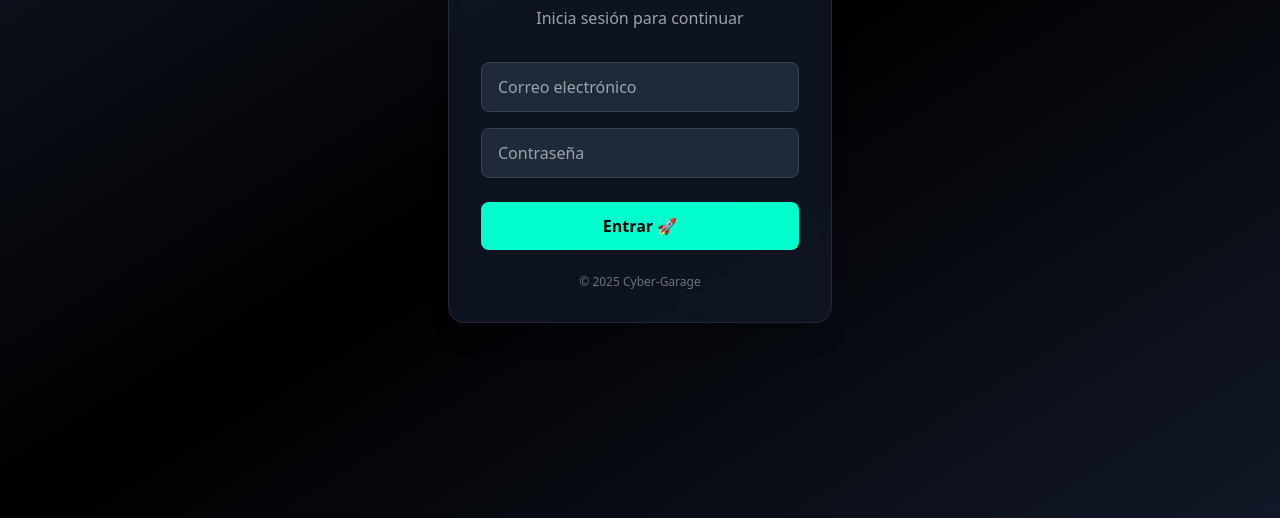
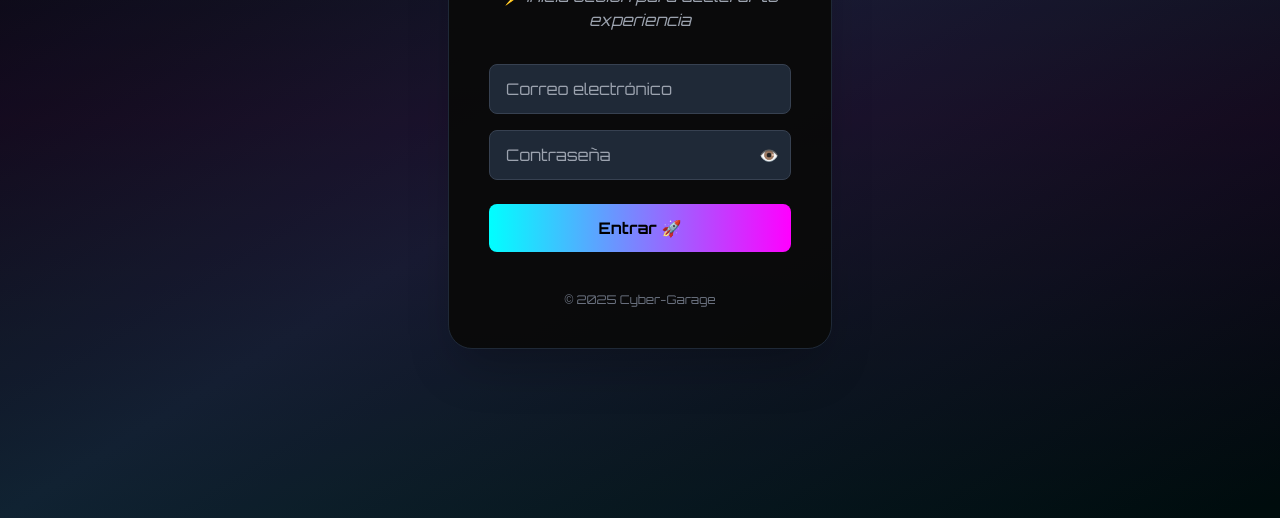
Before and after one commit to iBugsz/cyber-garage, a plain HTML site: page index.html in a window 1280 px wide. Shown: the part 282-800 px from the top of the page. Drawn offline with nearby package versions, Linux system fonts and the light colour scheme.

Commit message:
login cute

```diff
--- a/index.html
+++ b/index.html
@@ -5,74 +5,82 @@
   <meta name="viewport" content="width=device-width, initial-scale=1.0" />
   <title>Cyber-Garage | Login</title>
   <link rel="icon" type="image/png" href="./favicon/favicon.png" />
-    <!-- Tailwind CDN -->
+
+  <!-- Tailwind -->
   <script src="https://cdn.tailwindcss.com"></script>
-
-    <!-- Config opcional -->
   <script>
     tailwind.config = {
       theme: {
         extend: {
           colors: {
-              cyber: '#00ffcc',
+            cyberBlue: '#00ffff',
+            cyberPink: '#ff00ff',
+            darkCard: '#0a0a0a',
+            neonText: '#00ffcc'
+          },
+          fontFamily: {
+            techno: ['"Orbitron"', 'sans-serif'],
           },
         },
       },
     };
   </script>
+
+  <!-- Fuente futurista -->
+  <link href="https://fonts.googleapis.com/css2?family=Orbitron:wght@400;700&display=swap" rel="stylesheet">
 </head>
+<body class="min-h-screen bg-black flex items-center justify-center font-techno relative overflow-hidden">
 
-  <body
-    class="min-h-screen bg-gradient-to-br from-gray-900 via-black to-gray-900 flex items-center justify-center text-white"
-  >
+  <!-- Fondo con gradiente agresivo -->
+  <div class="absolute inset-0 bg-gradient-to-br from-black via-gray-900 to-black"></div>
+  <div class="absolute inset-0 bg-gradient-to-t from-cyberBlue/10 via-cyberPink/10 to-cyberBlue/10 animate-pulse"></div>
+
   <!-- Card -->
-    <div
-      class="w-full max-w-sm bg-gray-900/80 backdrop-blur rounded-2xl shadow-xl p-8 border border-gray-800"
-    >
-      <h1 class="text-3xl font-bold text-center mb-6 text-cyber">
-        Cyber-Garage
-      </h1>
-
-      <p class="text-center text-gray-400 mb-8">Inicia sesión para continuar</p>
+  <div class="relative w-full max-w-sm bg-darkCard/95 rounded-3xl shadow-2xl border border-gray-800 p-10 flex flex-col items-center">
+    <!-- Logo -->
+    <h1 class="text-4xl font-bold mb-4 text-cyberBlue drop-shadow-lg">Cyber-Garage</h1>
+    <p class="text-gray-400 text-center mb-8 italic">⚡ Inicia sesión para acelerar tu experiencia</p>
 
     <!-- Email -->
-      <div class="mb-4">
-        <input
-          type="email"
-          id="email"
-          placeholder="Correo electrónico"
-          class="w-full px-4 py-3 rounded-lg bg-gray-800 border border-gray-700 focus:outline-none focus:ring-2 focus:ring-cyber"
+    <input type="email" id="email" placeholder="Correo electrónico"
+      class="w-full mb-4 px-4 py-3 rounded-lg bg-gray-800 border border-gray-700 placeholder-gray-400 text-white focus:outline-none focus:ring-2 focus:ring-cyberBlue"
     />
-      </div>
 
-      <!-- Password -->
-      <div class="mb-6">
-        <input
-          type="password"
-          id="password"
-          placeholder="Contraseña"
-          class="w-full px-4 py-3 rounded-lg bg-gray-800 border border-gray-700 focus:outline-none focus:ring-2 focus:ring-cyber"
+    <!-- Password con toggle -->
+    <div class="w-full relative mb-6">
+      <input type="password" id="password" placeholder="Contraseña"
+        class="w-full px-4 py-3 rounded-lg bg-gray-800 border border-gray-700 placeholder-gray-400 text-white focus:outline-none focus:ring-2 focus:ring-cyberPink pr-10"
       />
+      <button type="button" id="togglePass"
+        class="absolute right-3 top-1/2 -translate-y-1/2 text-gray-400 hover:text-cyberPink"
+      >👁️</button>
     </div>
 
     <!-- Button -->
-      <button
-        id="loginBtn"
-        class="w-full py-3 rounded-lg bg-cyber text-black font-semibold hover:bg-teal-300 transition-all duration-200 active:scale-95"
-      >
-        Entrar 🚀
-      </button>
+    <button id="loginBtn"
+      class="w-full py-3 mb-4 rounded-lg bg-gradient-to-r from-cyberBlue to-cyberPink text-black font-bold hover:scale-105 hover:shadow-lg transition-all duration-200 active:scale-95"
+    >Entrar 🚀</button>
 
-      <p
-        id="errorMsg"
-        class="hidden mt-4 text-sm text-red-400 bg-red-500/10 border border-red-500/30 rounded-lg px-4 py-2"
-      ></p>
+    <!-- Error -->
+    <p id="errorMsg" class="hidden text-sm text-red-400 bg-red-500/10 border border-red-500/30 rounded-lg px-4 py-2 w-full text-center"></p>
 
     <!-- Footer -->
-      <p class="text-center text-xs text-gray-500 mt-6">© 2025 Cyber-Garage</p>
+    <p class="text-xs text-gray-500 mt-6">© 2025 Cyber-Garage</p>
   </div>
 
   <!-- JS -->
-    <script type="module" src="js/login.js"></script>
+  <script type="module">
+    const toggleBtn = document.getElementById('togglePass');
+    const passwordInput = document.getElementById('password');
+    toggleBtn.addEventListener('click', () => {
+      if(passwordInput.type === 'password') {
+        passwordInput.type = 'text';
+        toggleBtn.textContent = '🙈';
+      } else {
+        passwordInput.type = 'password';
+        toggleBtn.textContent = '👁️';
+      }
+    });
+  </script>
 </body>
 </html>
```
Lines whose indentation alone changed are shown as unchanged.
